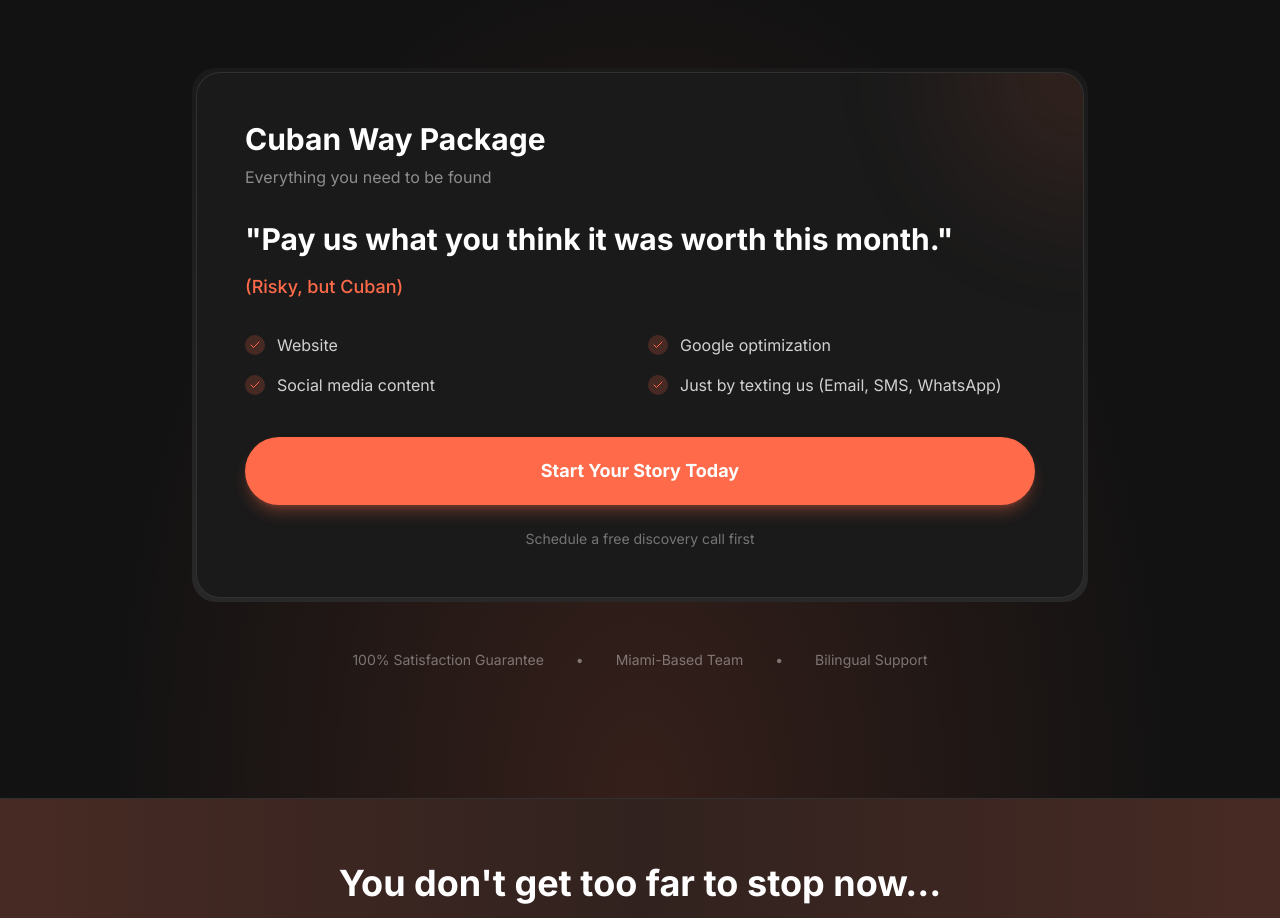
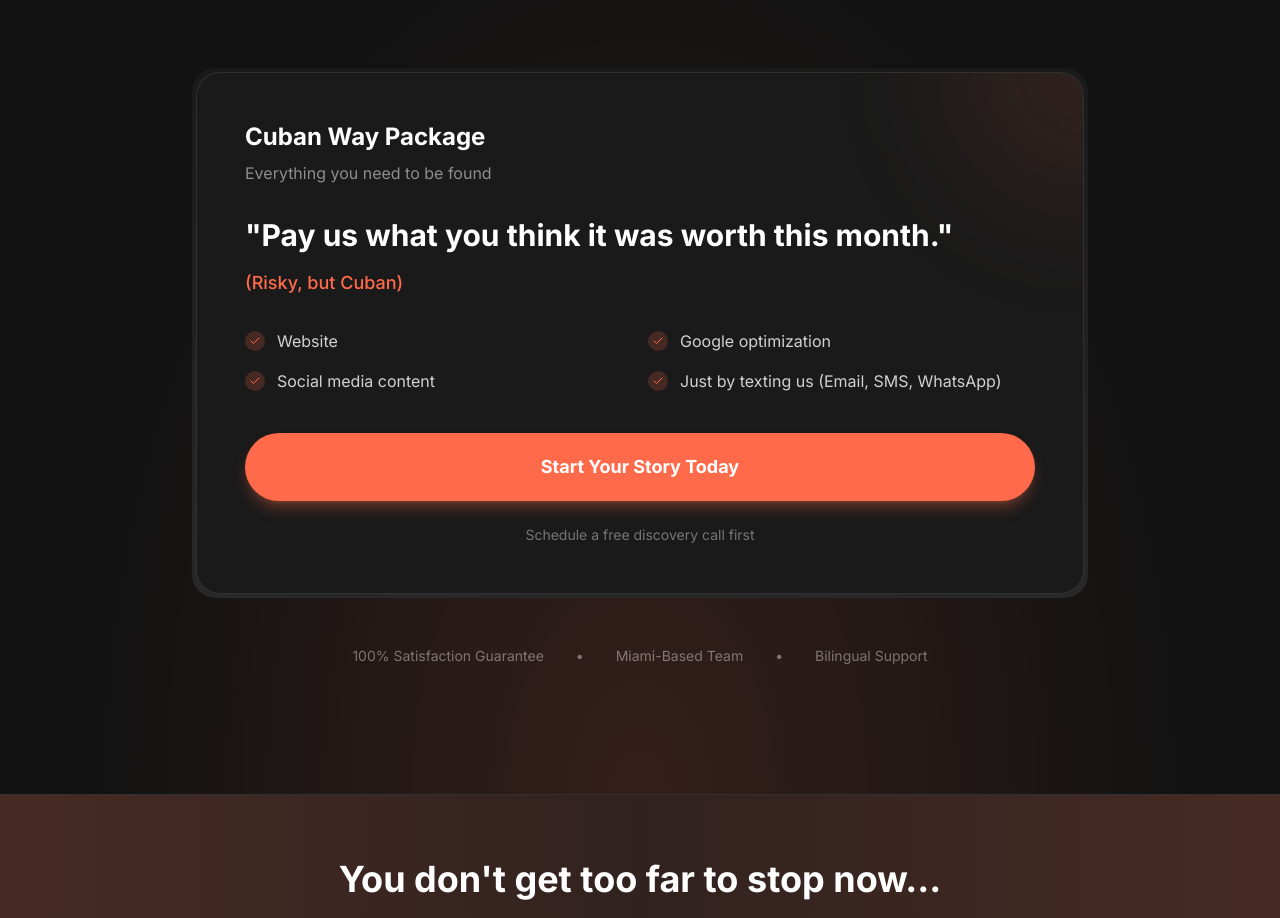
Before and after one commit to romanvieito/ui.miami, a Next.js app: page / in a window 1280 px wide. Shown: the part 3783-4701 px from the top of the page. Built offline with nearby package versions, Linux system fonts and the light colour scheme; no server answers.

Commit message:
Adjust Pricing component package name text size for improved readability

```diff
--- a/components/Pricing.tsx
+++ b/components/Pricing.tsx
@@ -52,7 +52,7 @@
             <div className="relative z-10">
 
               {/* Package name */}
-              <h3 className="text-2xl md:text-3xl font-bold text-white mb-2">
+              <h3 className="text-xl md:text-2xl font-bold text-white mb-2">
                 Cuban Way Package
               </h3>
               <p className="text-white/50 mb-8">
```
